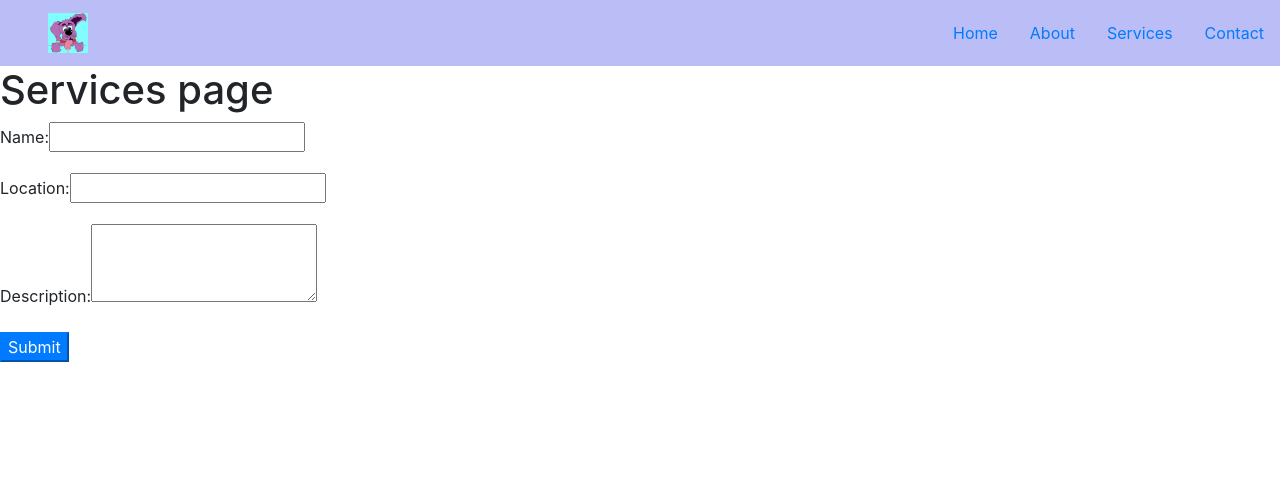
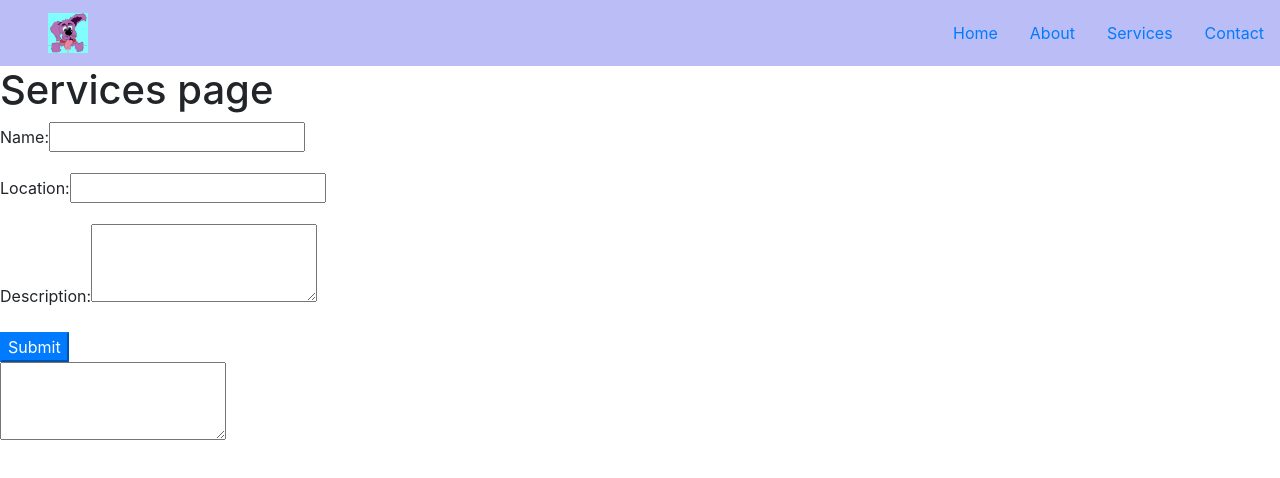
Before and after one commit to nickf94/T3A2_Pesky_Pooch, a React (Create React App) app in the folder src/client/: page /services in a window 1280 px wide. Shown: the top 478 px of the page. Built offline with nearby package versions, Linux system fonts and the light colour scheme.

Commit message:
review panel added

```diff
--- /dev/null
+++ b/src/client/src/forms/TestimonialForm.js
@@ -0,0 +1,14 @@
+import React, { Component } from 'react';
+
+export default class loginForm extends Component {
+render() {
+  return(
+    <React.Fragment>
+      <form>
+        <textarea rows="3">
+        </textarea>
+      </form>
+    </React.Fragment>
+  )
+}
+}
--- a/src/client/src/pages/Services.js
+++ b/src/client/src/pages/Services.js
@@ -1,6 +1,6 @@
 import React from 'react';
 import EventForm from '../forms/EventForm'
-
+import TestimonialForm from '../forms/TestimonialForm'
 
 export const Services  = () => (
   <React.Fragment>
@@ -8,5 +8,8 @@ export const Services  = () => (
       <h1>Services page</h1>
       <EventForm />
     </div>
+    <div>
+      <TestimonialForm />
+    </div>
   </React.Fragment>
 )
```
